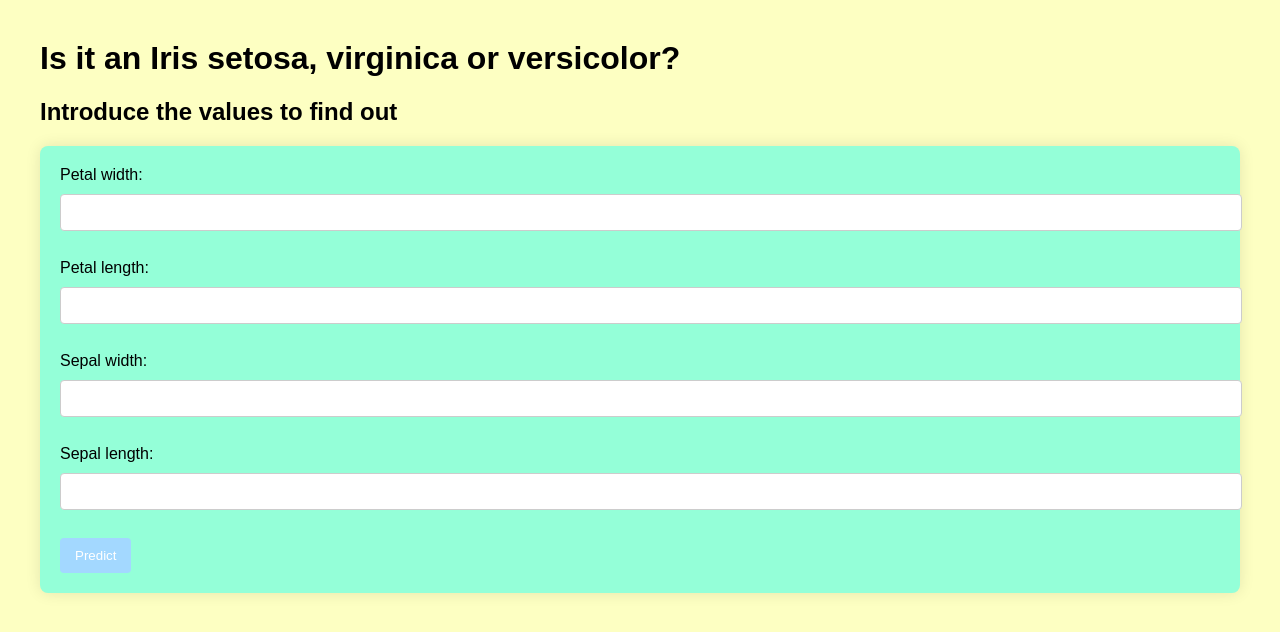
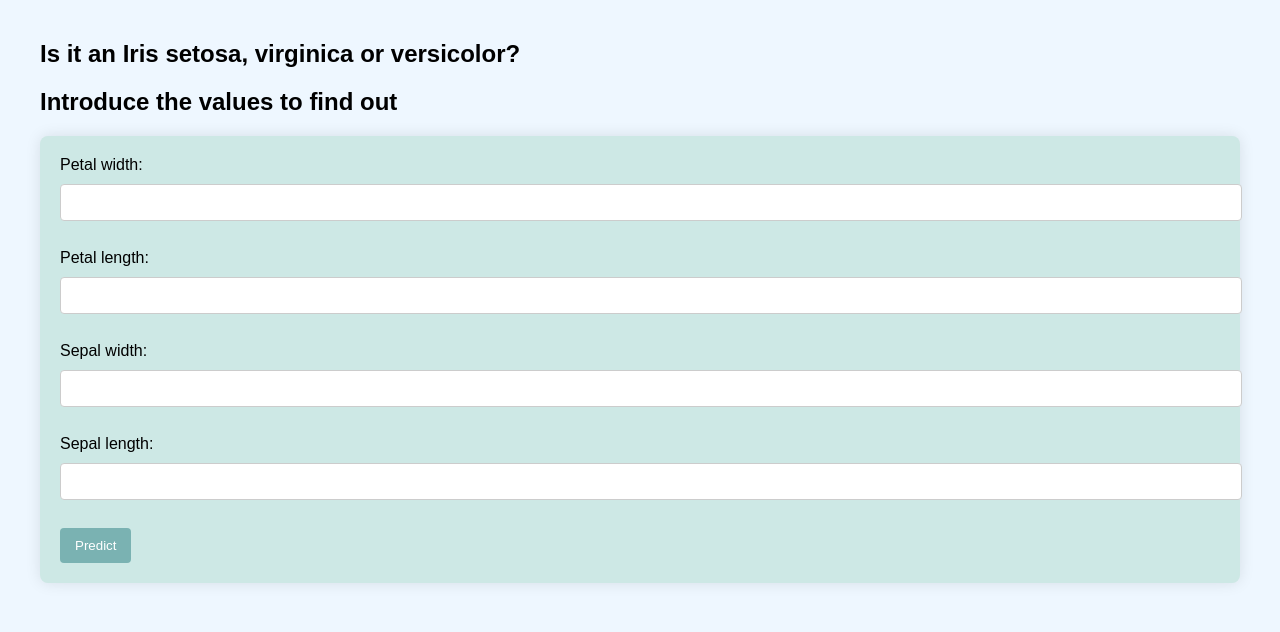
Before and after one commit to PabloTSuarez/arbol_clasificacion_MG, a Flask app: page / in a window 1280 px wide. Shown: the top 632 px of the page. Run offline with Flask 3, Linux system fonts and the light colour scheme; parts of the project's set-up code (start-up, migrations or seed data) failed here and were passed over.

Commit message:
prueba colores

```diff
--- a/src/templates/index.html
+++ b/src/templates/index.html
@@ -6,10 +6,10 @@
         body {
             font-family: Arial, sans-serif;
             margin: 40px;
-            background-color: #FDFFC2;
+            background-color: #EEF7FF;
         }
         form {
-            background-color: #94FFD8;
+            background-color: #CDE8E5;
             padding: 20px;
             border-radius: 8px;
             box-shadow: 0px 0px 15px rgba(0,0,0,0.1);
@@ -22,7 +22,7 @@
             border: 1px solid #ccc;
         }
         input[type="submit"] {
-            background-color: #A3D8FF;
+            background-color: #7AB2B2;
             color: #fff;
             padding: 10px 15px;
             border: none;
@@ -41,7 +41,7 @@
     </style>
 </head>
 <body>
-    <h1>Is it an Iris setosa, virginica or versicolor?</h2>
+    <h2>Is it an Iris setosa, virginica or versicolor?</h2>
     <h2>Introduce the values to find out</h2>
 
     <form action="/" method="post">
```
